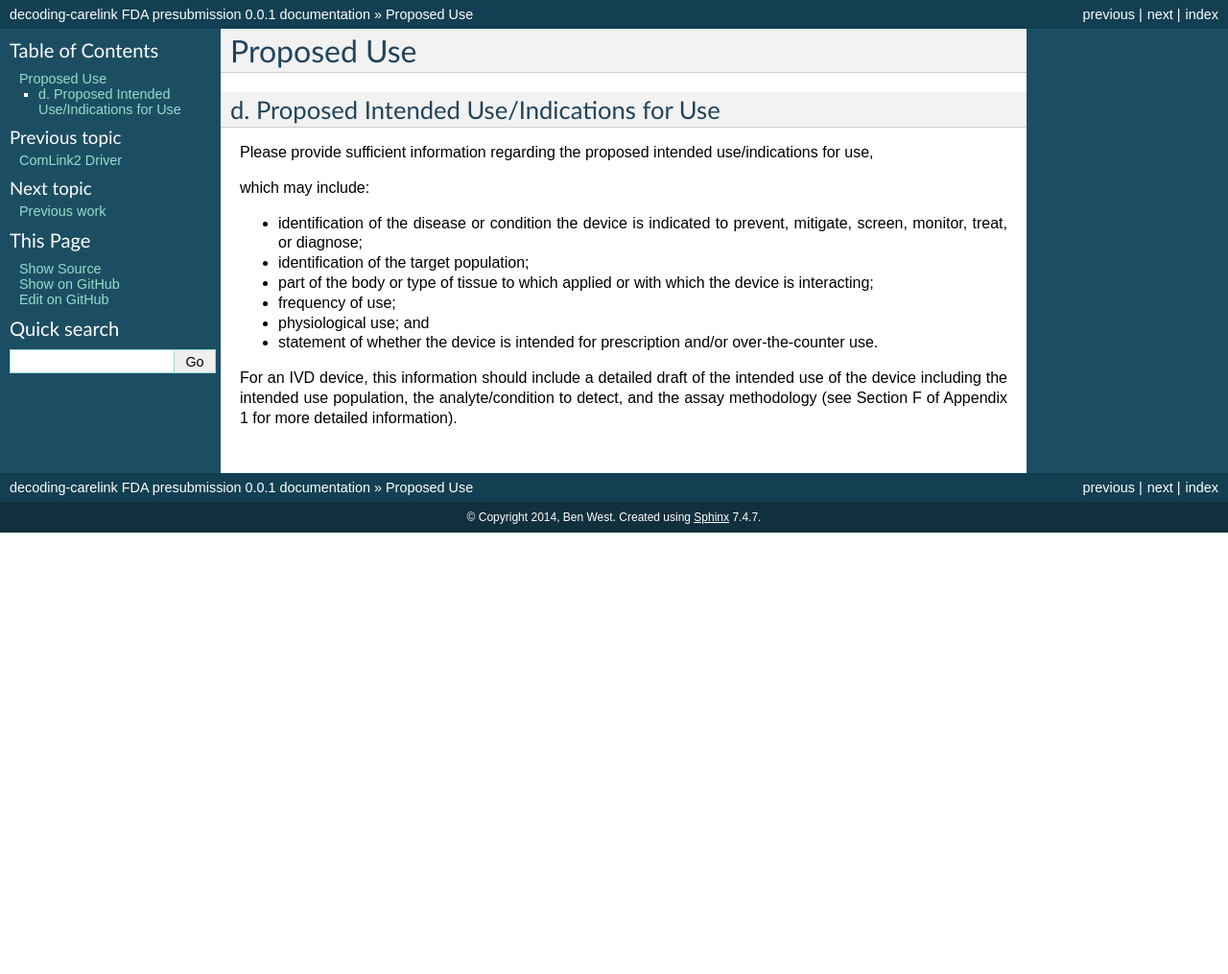
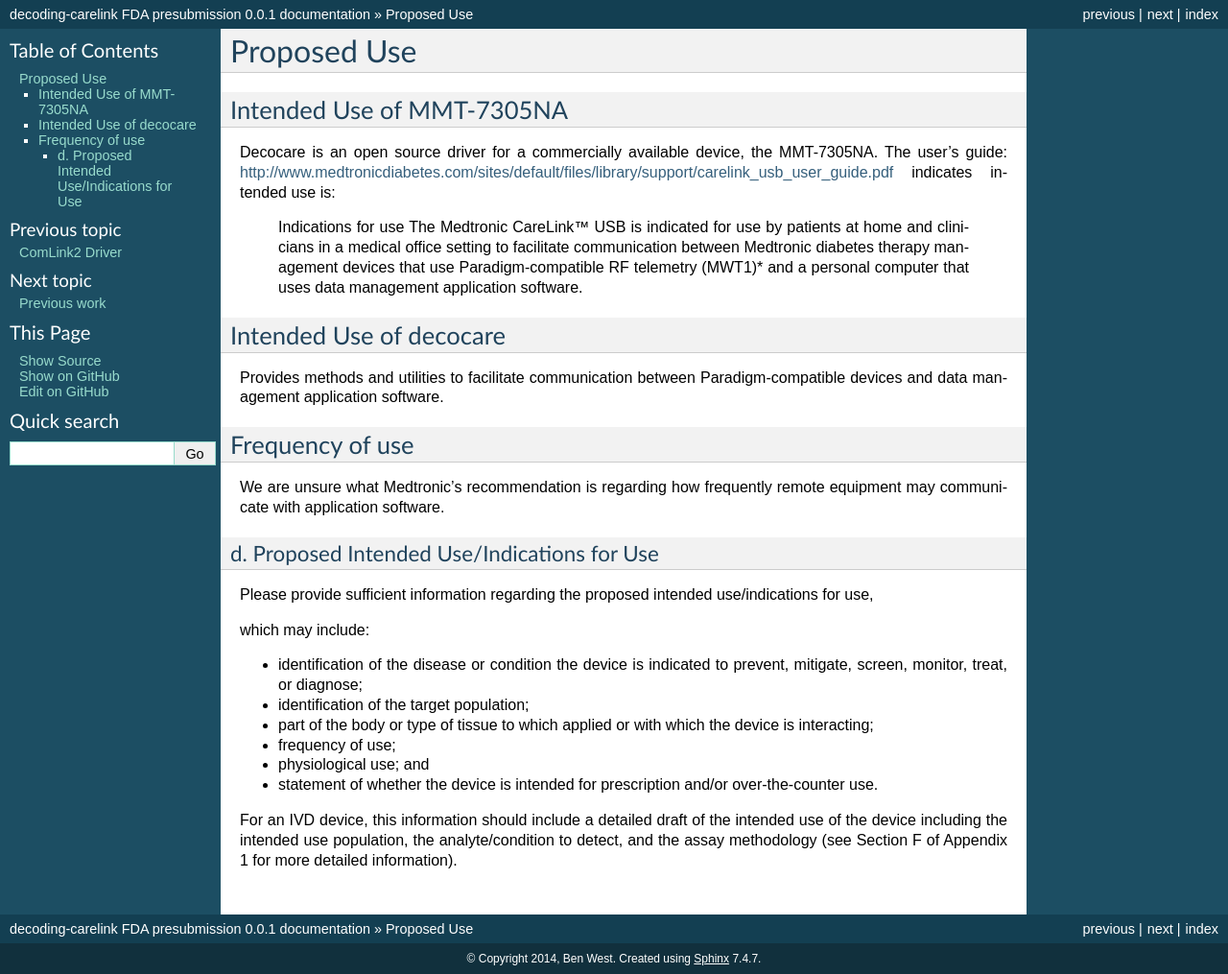
Before and after one commit to nightscout/fda-presubmission, a Sphinx documentation site: the page built from source/02-proposed-use.rst, in a window 1280 px wide. Shown: the whole page at 96% size. Built offline with Sphinx 7.4.7, drawn with Linux system fonts in a browser that asks for light colours; formulas are drawn with MathJax 3; pages that are not in the unit, such as notebooks, are missing from menus; before the commit the page ends 900 px from its top, so only the background shows below that.

Commit message:
stub out some usage stuff

```diff
--- a/source/02-proposed-use.rst
+++ b/source/02-proposed-use.rst
@@ -1,6 +1,35 @@
 
 Proposed Use
 ============
+
+Intended Use of MMT-7305NA
+^^^^^^^^^^^^^^^^^^^^^^^^^^
+
+Decocare is an open source driver for a commercially available device,
+the MMT-7305NA.
+The user's guide:
+http://www.medtronicdiabetes.com/sites/default/files/library/support/carelink_usb_user_guide.pdf
+indicates intended use is:
+
+    Indications for use The Medtronic CareLink™ USB is indicated for
+    use by patients at home and clinicians in a medical office setting
+    to facilitate communication between Medtronic diabetes therapy
+    management devices that use Paradigm-compatible RF telemetry
+    (MWT1)* and a personal computer that uses data management
+    application software.
+
+Intended Use of decocare
+^^^^^^^^^^^^^^^^^^^^^^^^
+Provides methods and utilities to facilitate communication between
+Paradigm-compatible devices and data management application software.
+
+
+Frequency of use
+^^^^^^^^^^^^^^^^
+
+We are unsure what Medtronic's recommendation is regarding how
+frequently remote equipment may communicate with application software.
+
 
 d. Proposed Intended Use/Indications for Use
 --------------------------------------------
```
